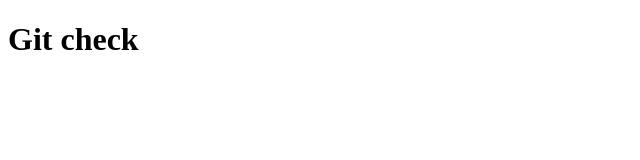
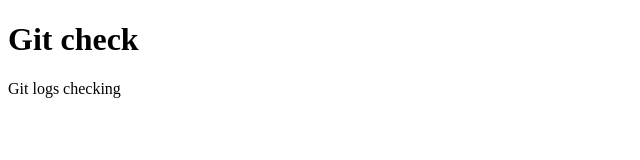
Before and after one commit to ShivakumarGani8/Excel-to-HTML-form, a plain HTML site: page check.html in a window 1280 px wide. Shown: the whole page, without its empty margins (0-640 px from the left). Drawn offline with Linux system fonts and the light colour scheme.

Commit message:
git log check

```diff
--- a/check.html
+++ b/check.html
@@ -8,5 +8,6 @@
 </head>
 <body>
     <h1>Git check</h1>
+    <div>Git logs checking</div>
 </body>
 </html>
```
